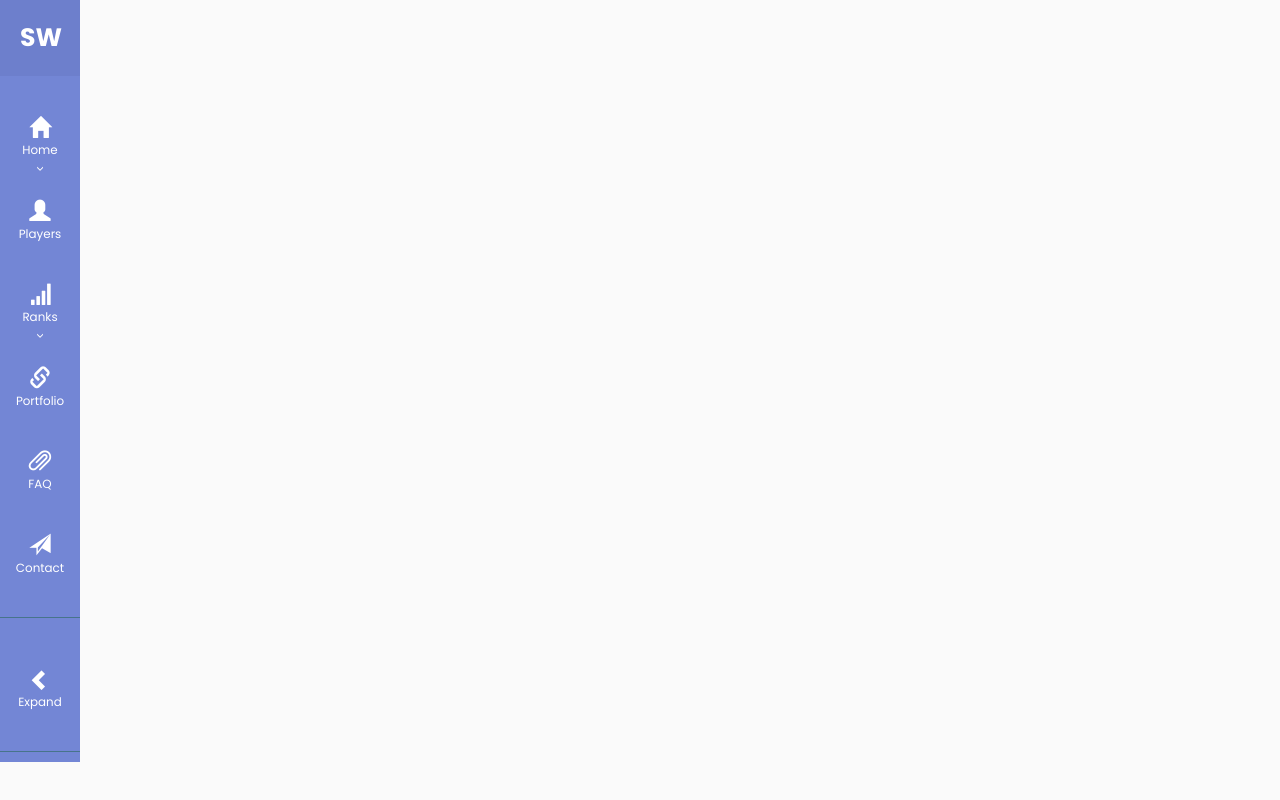
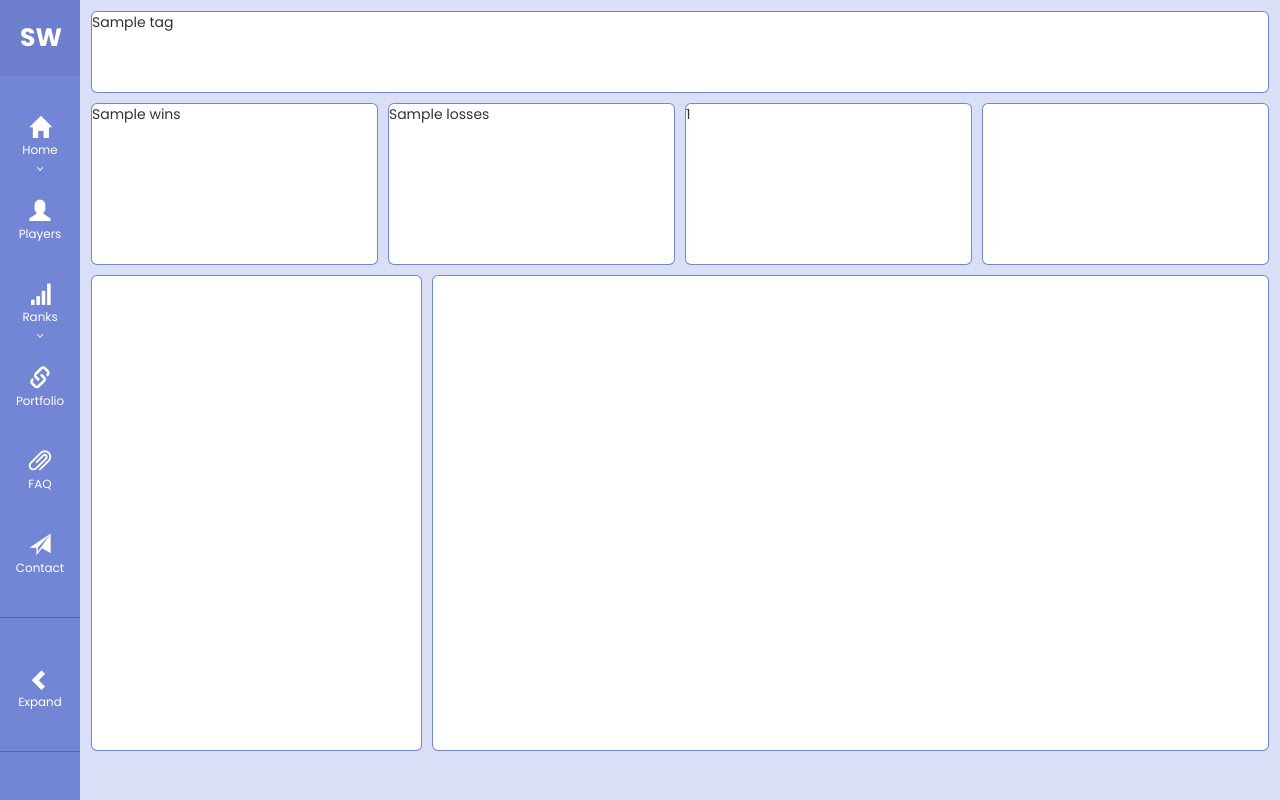
Before and after one commit to DKelle/Smash_stats, a Flask app: template templates/libraries/html/player.html in a window 1280 px wide. Run offline with Flask 2, Linux system fonts and the light colour scheme; the template is opened without the code that fills it: most values are stand-ins (such as "Sample title", 1, 10 or a date in 2020); data that the repository does not hold is empty; some libraries are stand-ins or nearby versions.

Commit message:
Adding player JS and CSS. No stats on the player page yet, but layout and basic divs are in place

```diff
--- a/endpoints.py
+++ b/endpoints.py
@@ -29,7 +29,15 @@ def player():
         init()
 
     tag = request.args.get('tag', default="christmasmike")
-    return render_template('libraries/html/player.html')
+    sql = "SELECT count(*) FROM matches WHERE winner='{}'".format(tag)
+    wins = db.exec(sql)[0][0]
+
+    sql = "SELECT count(*) FROM matches WHERE (player1='{}' or player2='{}') AND NOT winner='{}'".format(tag, tag, tag)
+    losses = db.exec(sql)[0][0]
+
+    percentage = (0.0+int(1000*((0.0+wins)/(0.0+losses+wins))))/10
+
+    return render_template('libraries/html/player.html', tag=tag, wins=wins, losses=losses, percentage=percentage)
 
 @endpoints.route("/temp")
 def temp():
--- /dev/null
+++ b/templates/libraries/css/player.css
@@ -0,0 +1,88 @@
+body, html, #container {
+    height: 100%;
+    position:fixed;
+    top:0;
+    bottom:0;
+    left:0;
+    right:0;
+}
+
+div {
+}
+#screen {
+    background: #d9dff7;
+    width: 100%;
+}
+
+#top_div {
+    display: flex;
+    margin: 1%;
+    height: 20%;
+}
+
+#q1_div {
+    box-shadow: 0 0 0px 1px #7386D5;
+    border-radius: 5px;
+    width: 25%;
+    height: 100%;
+    margin: 0% .5% 0% 0%;
+    background: #fff;
+}
+
+#q2_div {
+    box-shadow: 0 0 0px 1px #7386D5;
+    width: 25%;
+    border-radius: 5px;
+    height: 100%;
+    margin: 0% .5% 0% .5%;
+    background: #fff;
+}
+
+#q3_div {
+    box-shadow: 0 0 0px 1px #7386D5;
+    border-radius: 5px;
+    width: 25%;
+    height: 100%;
+    margin: 0% .5% 0% .5%;
+    background: #fff;
+}
+
+#q4_div {
+    box-shadow: 0 0 0px 1px #7386D5;
+    width: 25%;
+    height: 100%;
+    margin: 0% 0% 0% .5%;
+    border-radius: 5px;
+    background: #fff;
+}
+
+#tag_div {
+    background: #fff;
+    margin: 1%;
+    height: 10%;
+    box-shadow: 0 0 0px 1px #7386D5;
+    border-radius: 5px;
+}
+
+#bottom_div {
+    margin: 1%;
+    height: 75%;
+}
+
+#left_div {
+    background: #fff;
+    float: left;
+    box-shadow: 0 0 0px 1px #7386D5;
+    border-radius: 5px;
+    height: 79%;
+    width: 28%;
+}
+
+#right_div {
+    background: #fff;
+    float: right;
+    box-shadow: 0 0 0px 1px #7386D5;
+    border-radius: 5px;
+    height: 79%;
+    width: 71%;
+}
--- a/templates/libraries/html/player.html
+++ b/templates/libraries/html/player.html
@@ -7,10 +7,18 @@
         <link rel="stylesheet" href="https://maxcdn.bootstrapcdn.com/bootstrap/3.3.7/css/bootstrap.min.css">
         <link rel="stylesheet" href="templates/libraries/css/nav.css">
         <script src="https://code.jquery.com/jquery-1.10.2.js"></script>
+        <script type="text/javascript" src="templates/libraries/js/player.js"></script>
+
+        <script>
+            window['tag'] = '{{tag}}'
+            window['wins'] = '{{wins}}'
+            window['losses'] = '{{losses}}'
+            window['percentage'] = '{{percentage}}'
+        </script>
 
     </head>
 
-    <body>
+    <body onload='init()'>
 
         <div class="wrapper">
             <div id="bg"></div>
@@ -21,11 +29,13 @@
             </script>
 
             <div id='screen'>
-                <div id='name_div'right_div>
+                <div id='tag_div'right_div>
                 </div>
 
                 <div id='top_div'right_div>
                     <div id='q1_div'>
+                        <div id='left_div'>
+                        </div>
                     </div>
 
                     <div id='q2_div'>
--- /dev/null
+++ b/templates/libraries/js/player.js
@@ -0,0 +1,14 @@
+function init() {
+    console.log('dallas');
+    tag_div = document.getElementById('tag_div');
+    tag_div.innerHTML = tag;
+
+    wins_div = document.getElementById('q1_div');
+    wins_div.innerHTML = wins;
+
+    losses_div = document.getElementById('q2_div');
+    losses_div.innerHTML = losses;
+
+    percentage_div = document.getElementById('q3_div');
+    percentage_div.innerHTML = percentage;
+}
```
